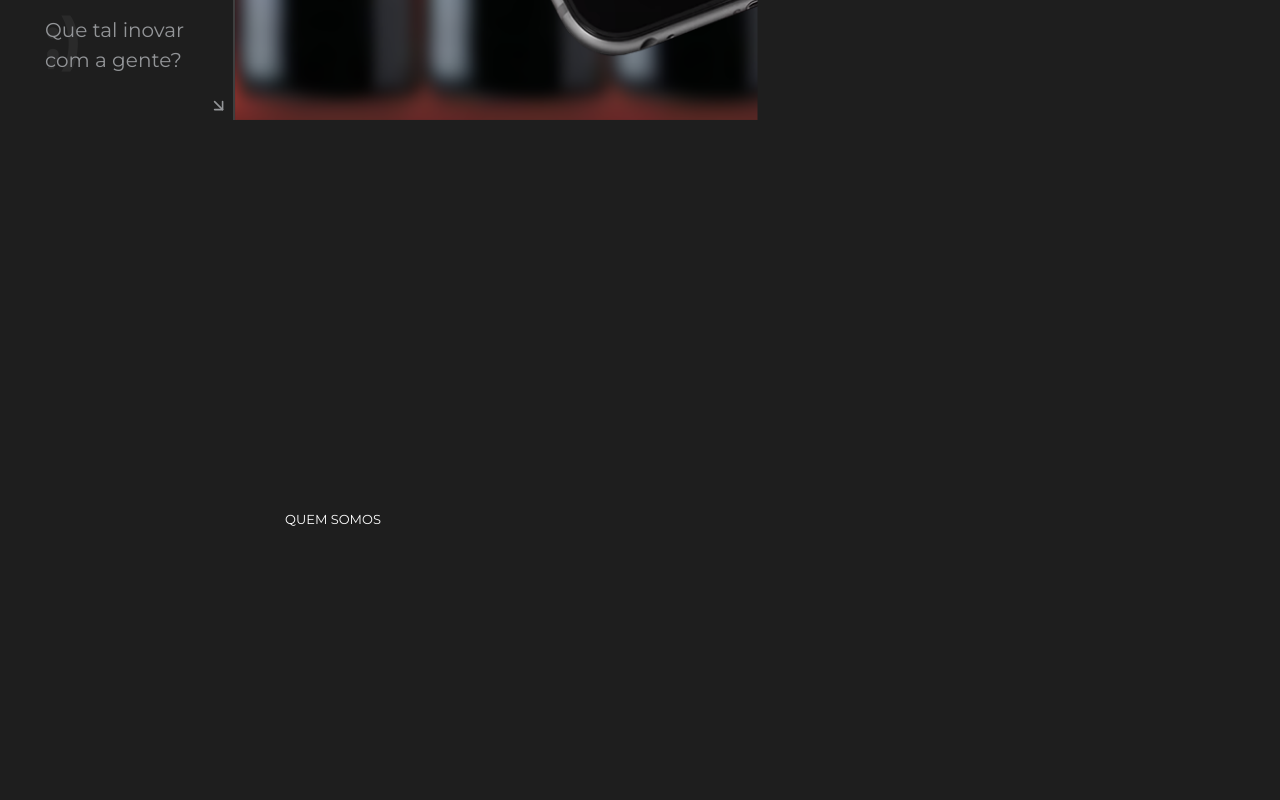
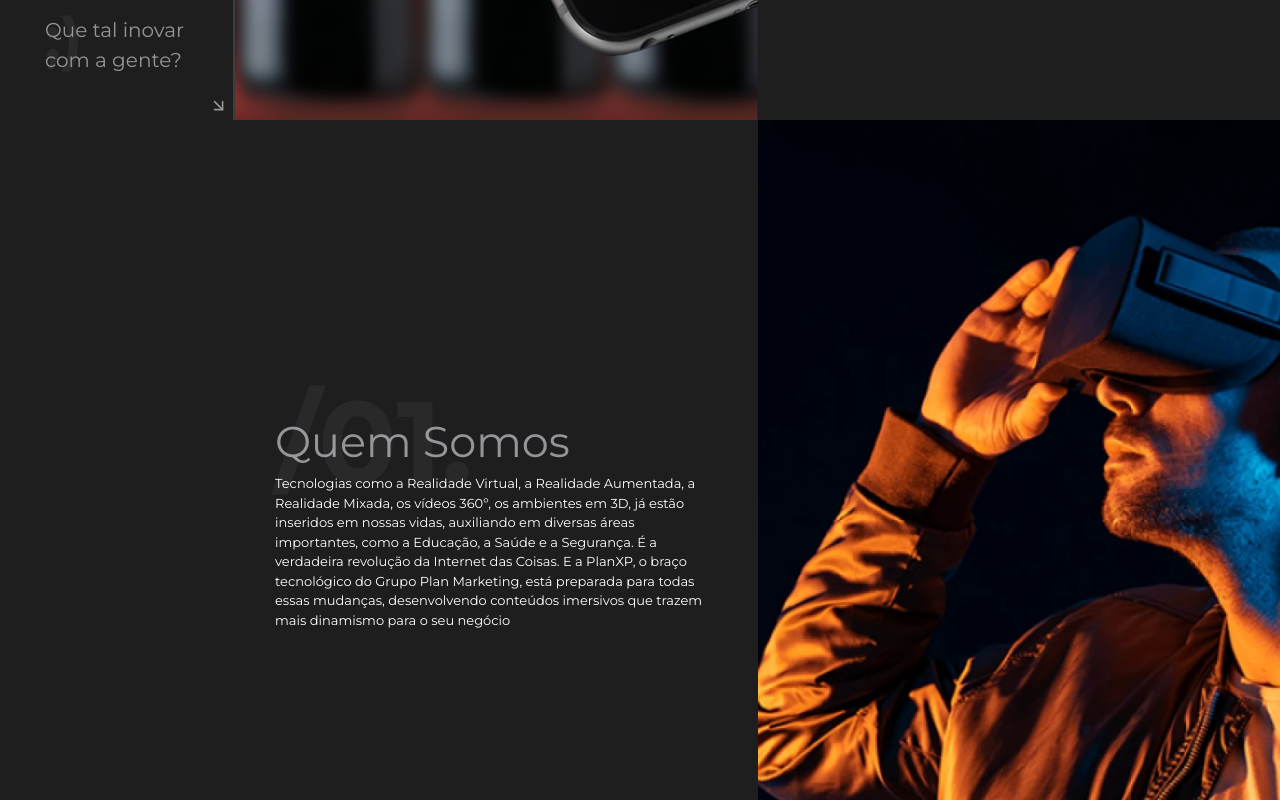
Before and after one commit to alexandre-fb/teste-grupo-plan, a React (Vite) app: page / in a window 1280 px wide. Shown: the part 680-1480 px from the top of the page. Built offline with nearby package versions, Linux system fonts and the light colour scheme.

Commit message:
Create Quem Somos Section

```diff
--- a/src/components/sections/quem-somos/index.jsx
+++ b/src/components/sections/quem-somos/index.jsx
@@ -1,10 +1,54 @@
 import styled from "styled-components";
 import { SectionContainer } from "../section-container";
+import { SectionTitle } from "../section-title";
+import quemSomosImage from "../../../assets/images/quem-somos.webp";
+import { screenSizes } from "../../../styles/screen-sizes";
 
 export const QuemSomosSection = () => {
   return (
-    <SectionContainer id="quem-somos">
-      <div>QUEM SOMOS</div>
-    </SectionContainer>
+    <Container id="quem-somos">
+      <TitleAndTextContainer>
+        <SectionTitle bigTitle="Quem Somos" backgroundNumber="/01." />
+        <p>
+          Tecnologias como a Realidade Virtual, a Realidade Aumentada, a
+          Realidade Mixada, os vídeos 360º, os ambientes em 3D, já estão
+          inseridos em nossas vidas, auxiliando em diversas áreas importantes,
+          como a Educação, a Saúde e a Segurança. É a verdadeira revolução da
+          Internet das Coisas. E a PlanXP, o braço tecnológico do Grupo Plan
+          Marketing, está preparada para todas essas mudanças, desenvolvendo
+          conteúdos imersivos que trazem mais dinamismo para o seu negócio
+        </p>
+      </TitleAndTextContainer>
+      <Img backgroundImage={quemSomosImage}></Img>
+    </Container>
   );
 };
+
+export const Container = styled(SectionContainer)`
+  padding: 0;
+  display: grid;
+  grid-template-columns: 1fr 1fr;
+  align-items: center;
+  gap: 0;
+
+  @media (max-width: ${screenSizes.tablet}) {
+    padding-top: 100px;
+    grid-template-columns: 100%;
+    row-gap: 80px;
+  }
+`;
+
+export const TitleAndTextContainer = styled.div`
+  padding: 0 40px;
+`;
+
+export const Img = styled.div`
+  background-image: url(${({ backgroundImage }) => backgroundImage});
+  background-size: cover;
+  height: 100vh;
+  width: 100%;
+
+  @media (max-width: ${screenSizes.tablet}) {
+    height: 400px;
+  }
+`;
```
Also changed, not shown: src/assets/images/quem-somos.webp (renamed from src/assets/quem-somos.webp).
